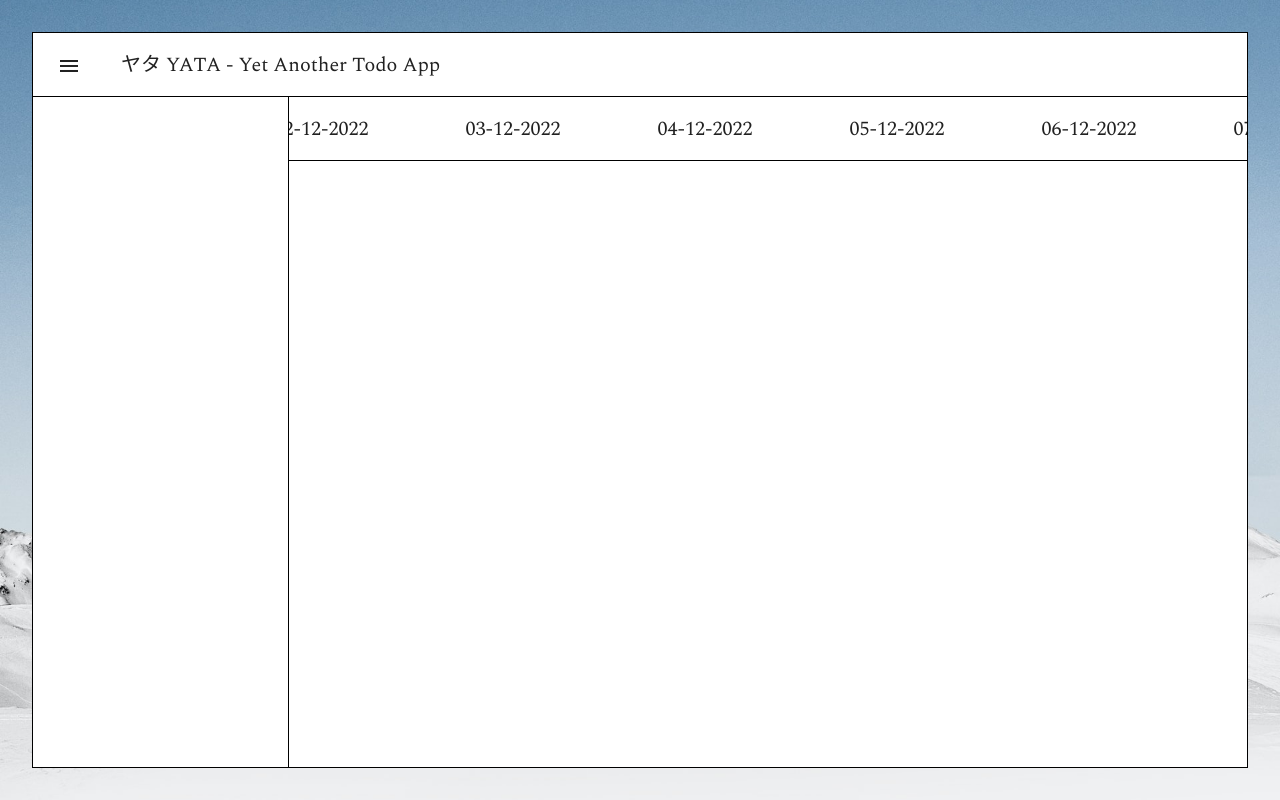
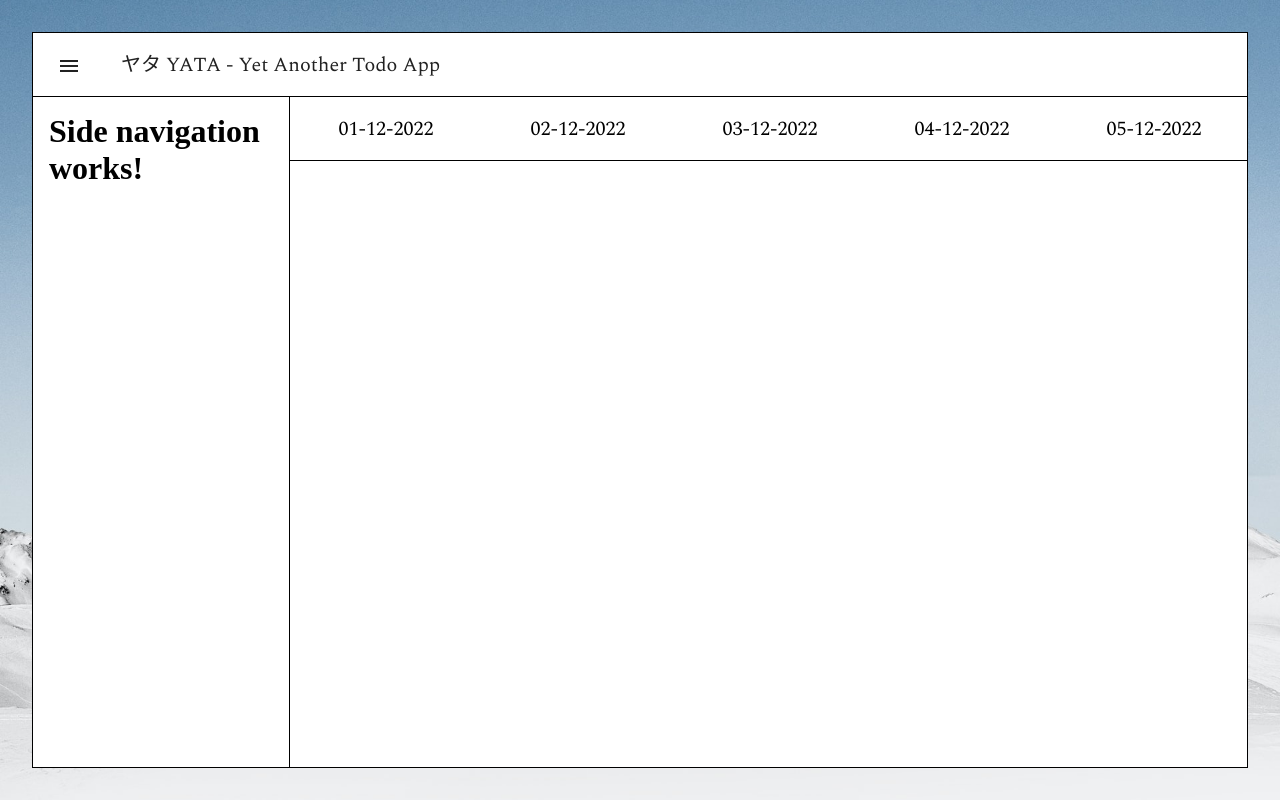
Before and after one commit to ChrisAraneo/yet-another-todo-app, an Angular app in the folder yet-another-todo-app-frontend/: page / in a window 1280 px wide. Built offline with nearby package versions, Linux system fonts and the light colour scheme.

Commit message:
Side navigation animation, minor refactoring

```diff
--- a/yet-another-todo-app-frontend/src/app/app.component.html
+++ b/yet-another-todo-app-frontend/src/app/app.component.html
@@ -1,7 +1,11 @@
 <yata-app-wrapper>
   <yata-toolbar [title]="title" (menuClick)="onMenuClick()"></yata-toolbar>
-  <mat-drawer-container autosize>
-    <yata-side-navigation [isOpened]="isMenuOpened"></yata-side-navigation>
-    <yata-timeline [headers]="timelineHeaders"></yata-timeline>
-  </mat-drawer-container>
+  <main>
+    <yata-side-navigation [isOpened]="isMenuOpened">
+      <h1>Side navigation works!</h1>
+    </yata-side-navigation>
+    <div class="timeline-wrapper">
+      <yata-timeline [headers]="timelineHeaders"></yata-timeline>
+    </div>
+  </main>
 </yata-app-wrapper>
--- a/yet-another-todo-app-frontend/src/app/app.component.scss
+++ b/yet-another-todo-app-frontend/src/app/app.component.scss
@@ -1,5 +1,17 @@
-mat-drawer-container {
+main {
   width: 100%;
   background-color: white;
   height: calc(100vh - 128px);
+  display: flex;
+  flex-direction: row;
+  justify-items: flex-start;
 }
+
+yata-side-navigation {
+  height: 100%;
+}
+
+.timeline-wrapper {
+  overflow-x: auto;
+  max-width: 100%;
+}
--- a/yet-another-todo-app-frontend/src/app/components/side-navigation/side-navigation.component.html
+++ b/yet-another-todo-app-frontend/src/app/components/side-navigation/side-navigation.component.html
@@ -1,3 +1,5 @@
-<mat-drawer mode="side" [opened]="isOpened">
+<div class="side-navigation-animated-wrapper" [@openClose]="isOpened? 'open' : 'closed'">
+  <div class="side-navigation-content">
     <ng-content></ng-content>
-</mat-drawer>
+  </div>
+</div>
--- a/yet-another-todo-app-frontend/src/app/components/side-navigation/side-navigation.component.scss
+++ b/yet-another-todo-app-frontend/src/app/components/side-navigation/side-navigation.component.scss
@@ -1,5 +1,13 @@
-mat-drawer {
+.side-navigation-animated-wrapper {
+  overflow: hidden;
+  border-right: 1px solid black;
+  padding: 0;
+  margin: 0;
+  height: 100%;
+}
+
+.side-navigation-content {
   width: 256px;
+  height: 100%;
   padding: 16px;
-  border-right: 1px solid black;
 }
--- a/yet-another-todo-app-frontend/src/app/components/side-navigation/side-navigation.component.ts
+++ b/yet-another-todo-app-frontend/src/app/components/side-navigation/side-navigation.component.ts
@@ -1,14 +1,37 @@
+import {
+  animate,
+  state,
+  style,
+  transition,
+  trigger,
+} from '@angular/animations';
 import { Component, Input, OnInit } from '@angular/core';
 
 @Component({
   selector: 'yata-side-navigation',
   templateUrl: './side-navigation.component.html',
   styleUrls: ['./side-navigation.component.scss'],
+  animations: [
+    trigger('openClose', [
+      state(
+        'open',
+        style({
+          width: '256px',
+          borderRight: '1px solid black',
+        })
+      ),
+      state(
+        'closed',
+        style({
+          width: '0px',
+          borderRight: '0px solid black',
+        })
+      ),
+      transition('open => closed', [animate('0.25s')]),
+      transition('closed => open', [animate('0.25s')]),
+    ]),
+  ],
 })
-export class SideNavigationComponent implements OnInit {
+export class SideNavigationComponent {
   @Input() isOpened: boolean = true;
-
-  constructor() {}
-
-  ngOnInit(): void {}
 }
```
